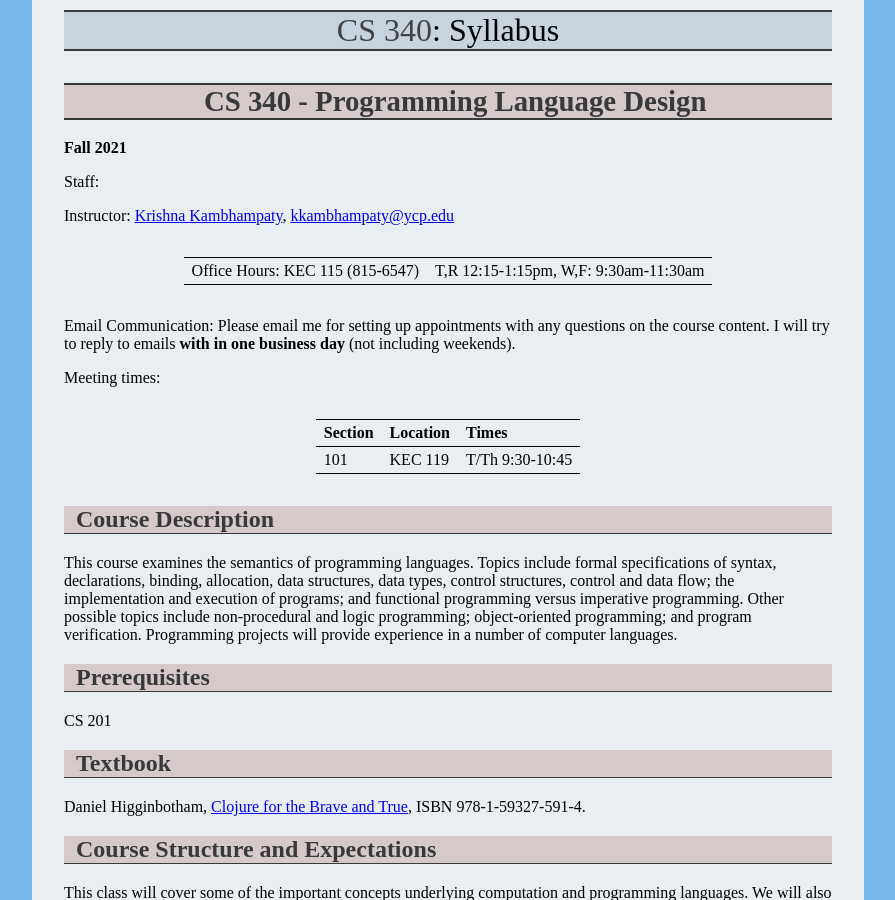
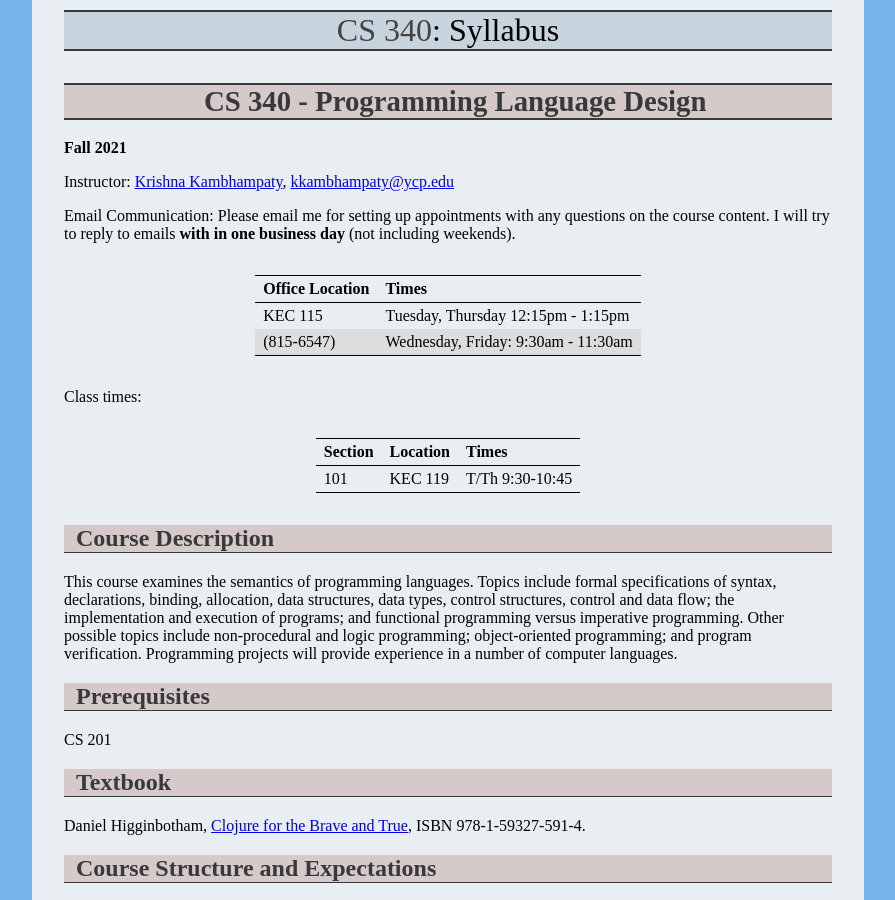
Before and after one commit to ycpcs/cs340-fall2021, a Jekyll site: the page built from syllabus.md, in a window 1280 px wide and 900 px high. Shown: the whole window, without its empty margins (192-1087 px from the left). Built offline with Jekyll 4.4.1, drawn with Linux system fonts in a browser that asks for light colours.

Commit message:
modified office timings

```diff
--- a/syllabus.md
+++ b/syllabus.md
@@ -8,15 +8,18 @@ CS 340 - Programming Language Design
 
 **Fall 2021**
 
-Staff:
-
 Instructor: <a href="http://faculty.ycp.edu/~kkambhampaty">Krishna Kambhampaty</a>, <kkambhampaty@ycp.edu>
-
-Office Hours: KEC 115 (815-6547) | T,R 12:15-1:15pm, W,F: 9:30am-11:30am
 
 Email Communication: Please email me for setting up appointments with any questions on the course content. I will try to reply to emails **with in one business day** (not including weekends).
 
-Meeting times:
+> Office Location| Times
+> ------- | --------
+> KEC 115 | Tuesday, Thursday 12:15pm - 1:15pm
+>(815-6547)|	Wednesday, Friday: 9:30am - 11:30am
+
+
+
+Class times:
 
 > Section | Location | Times
 > ------- | -------- | -----
```
Also changed, not shown: README.md.
